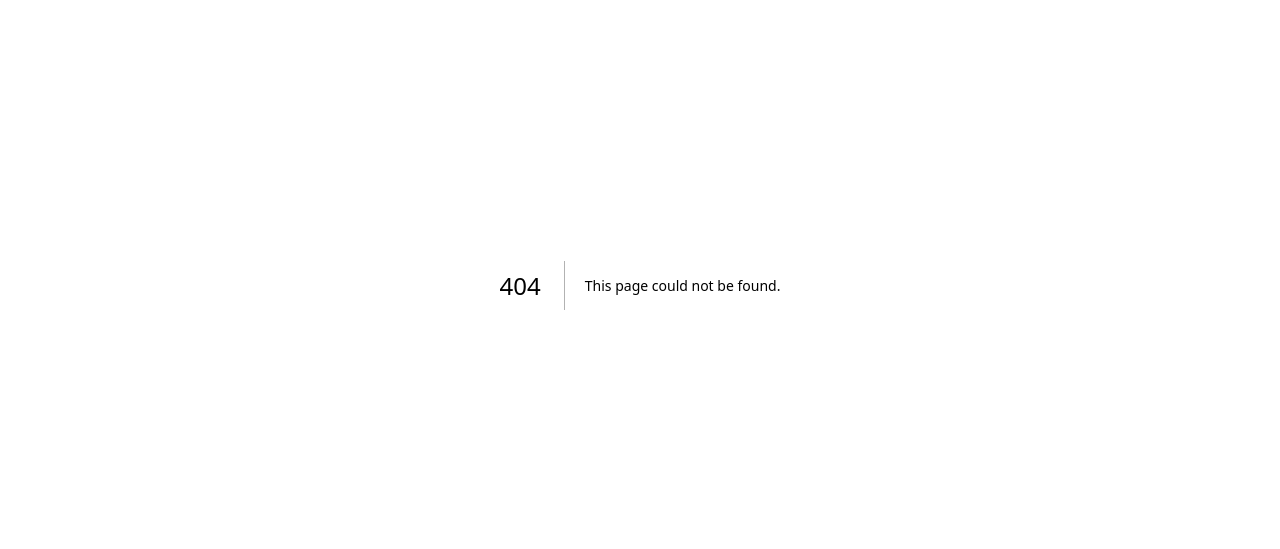
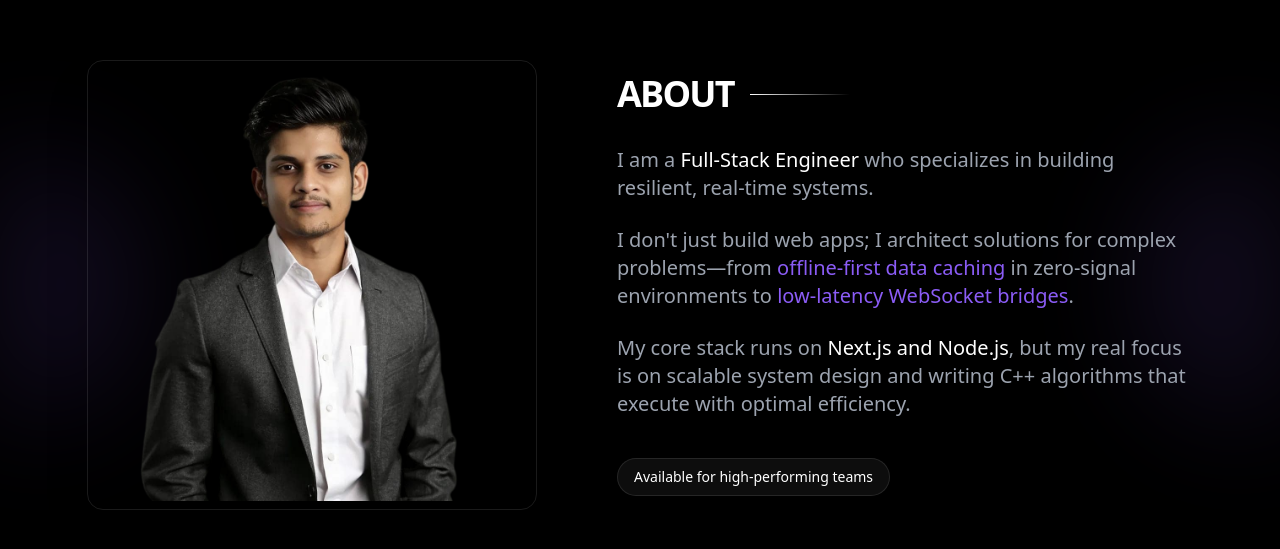
Before and after one commit to ParasKhandelwal1616/Paras-Portfolio-, a Next.js app in the folder portfolio/: page /About in a window 1280 px wide. Before the commit this address had no page. Shown: the part 115-664 px from the top of the page. Built offline with nearby package versions, Linux system fonts and the light colour scheme.

Commit message:
added the about section also the robo in the main page

```diff
--- a/portfolio/package.json
+++ b/portfolio/package.json
@@ -9,6 +9,7 @@
     "lint": "eslint"
   },
   "dependencies": {
+    "@splinetool/react-spline": "^4.1.0",
     "framer-motion": "^12.38.0",
     "lucide-react": "^0.577.0",
     "next": "16.1.6",
--- /dev/null
+++ b/portfolio/src/app/About/page.tsx
@@ -0,0 +1,107 @@
+"use client";
+import Image from "next/image";
+import { Space_Grotesk } from "next/font/google";
+import { motion } from "framer-motion";
+
+const spaceGrotesk = Space_Grotesk({
+  subsets: ["latin"],
+  weight: ["400", "500", "700"],
+  variable: "--font-space-grotesk",
+});
+
+export default function About() {
+  // Animation variants for staggered text
+  const fadeInUp = {
+    hidden: { opacity: 0, y: 20 },
+    visible: { opacity: 1, y: 0, transition: { duration: 0.6, ease: "easeOut" } }
+  };
+
+  const container = {
+    hidden: { opacity: 0 },
+    visible: {
+      opacity: 1,
+      transition: { staggerChildren: 0.1, delayChildren: 0.3 }
+    }
+  };
+
+  return (
+    <div className={`${spaceGrotesk.variable} relative flex min-h-screen w-full items-center justify-center bg-[#000000] overflow-hidden text-white font-sans`}>
+      {/* Background Glows */}
+      <div className="absolute inset-0 bg-[radial-gradient(circle_at_left,_#8b5cf6_10%,_transparent_10%)] opacity-15 blur-3xl" />
+      <div className="absolute inset-0 bg-[radial-gradient(circle_at_right,_#8b5cf6_10%,_transparent_10%)] opacity-15 blur-3xl" />
+
+      <div className="flex flex-col md:flex-row items-center gap-20 px-10 z-10">
+
+        {/* Left Section: Image with Hover Effect */}
+        <motion.div
+          initial={{ opacity: 0, scale: 0.9 }}
+          animate={{ opacity: 1, scale: 1 }}
+          transition={{ duration: 0.8 }}
+          className="group relative w-[450px] h-[450px] rounded-2xl p-2 border border-white/10 shadow-2xl overflow-hidden transition-all duration-500 hover:border-[#8b5cf6]/50 hover:shadow-[#8b5cf6]/20"
+        >
+          {/* Animated Gradient Border Overlay */}
+          <div className="absolute inset-0 bg-gradient-to-br from-[#8b5cf6]/20 via-transparent to-transparent opacity-0 group-hover:opacity-100 transition-opacity duration-500" />
+
+          <div className="relative h-full w-full overflow-hidden rounded-xl">
+            <Image
+              src="/my_photo.png"
+              alt="My Photo"
+              fill
+              className="object-cover transition-transform duration-700 ease-out group-hover:scale-110 grayscale-[20%] group-hover:grayscale-0"
+              loading="lazy"
+            />
+          </div>
+        </motion.div>
+
+        {/* Right Section: Text with Staggered Animation */}
+        <motion.div
+          variants={container}
+          initial="hidden"
+          animate="visible"
+          className="max-w-xl"
+        >
+          <div className="flex items-center gap-4 mb-8">
+            <motion.h1
+              variants={fadeInUp}
+              className="text-4xl font-bold tracking-tighter"
+            >
+              ABOUT
+            </motion.h1>
+            {/* The White Line you asked for */}
+            <motion.div
+              initial={{ width: 0 }}
+              animate={{ width: "100px" }}
+              transition={{ delay: 0.8, duration: 1, ease: "easeInOut" }}
+              className="h-[1px] bg-gradient-to-r from-white to-transparent"
+            />
+          </div>
+
+          <motion.div variants={fadeInUp} className="space-y-6 text-lg md:text-xl text-gray-400 font-medium leading-relaxed">
+            <p>
+              I am a <span className="text-white">Full-Stack Engineer</span> who specializes in building resilient, real-time systems.
+            </p>
+
+            <p>
+              I don't just build web apps; I architect solutions for complex problems—from
+              <span className="text-[#8b5cf6]"> offline-first data caching</span> in zero-signal environments to
+              <span className="text-[#8b5cf6]"> low-latency WebSocket bridges</span>.
+            </p>
+
+            <p>
+              My core stack runs on <span className="text-white">Next.js and Node.js</span>, but my real focus is on scalable system design and writing C++ algorithms that execute with optimal efficiency.
+            </p>
+
+            <motion.div
+              variants={fadeInUp}
+              className="pt-4"
+            >
+              <div className="inline-block px-4 py-2 border border-white/10 rounded-full bg-white/5 text-sm text-white hover:bg-white/10 transition-colors cursor-default">
+                Available for high-performing teams
+              </div>
+            </motion.div>
+          </motion.div>
+        </motion.div>
+      </div>
+    </div>
+  );
+}
--- a/portfolio/src/app/landing/page.tsx
+++ b/portfolio/src/app/landing/page.tsx
@@ -1,7 +1,17 @@
 'use client'
 import Image from "next/image";
+import dynamic from "next/dynamic";
 import { motion } from "framer-motion";
 import { useEffect, useState } from "react";
+
+const SplineScene = dynamic(() => import('../../components/Spline'), {
+  ssr: false,
+  loading: () => (
+    <div className="w-full h-full flex items-center justify-center">
+      <div className="w-8 h-8 rounded-full border-2 border-purple-500 border-t-transparent animate-spin" />
+    </div>
+  ),
+});
 
 const titles = [
   "Full Stack Developer",
@@ -54,37 +64,40 @@ export default function Landing() {
 
   return (
     <main className="relative flex min-h-screen w-full items-center justify-center bg-[#000000] overflow-hidden text-white">
-<p className="text-xs absolute top-5 uppercase tracking-[0.3em] text-purple-400 font-mono z-30">
+
+      {/* Top bar */}
+      <p className="text-xs absolute top-5 left-1/2 -translate-x-1/2 uppercase tracking-[0.3em] text-purple-400 font-mono z-30 whitespace-nowrap">
         &lt; Welcome to my portfolio /&gt;
       </p>
-
       <a
         href="https://drive.google.com/file/d/11LhUBdsIoAU_OSChcArDIMsIWgHk-1BL/view?usp=drive_link"
         target="_blank"
         rel="noopener noreferrer"
-  className="absolute top-16 z-30"
+        className="absolute top-14 left-1/2 -translate-x-1/2 z-30"
       >
         <button className="px-5 py-2 rounded-lg border border-purple-700/60 hover:border-purple-500 hover:bg-purple-900/30 transition-colors text-sm font-semibold cursor-pointer">
           Resume
         </button>
       </a>
 
+      {/* Purple Glow Background */}
+      <div className="absolute inset-0 bg-[radial-gradient(circle_at_center,_#8b5cf6_0%,_transparent_10%)] opacity-20 blur-3xl pointer-events-none" />
+      <div className="absolute inset-0 bg-[radial-gradient(circle_at_right_top,_#8b5cf6_0%,_transparent_40%)] opacity-10 blur-3xl pointer-events-none" />
 
-      {/* 🔥 Purple Glow Background */}
-      <div className="absolute inset-0
-        bg-[radial-gradient(circle_at_center,_#8b5cf6_0%,_transparent_1%)]
-        opacity-15 blur-2xl">
-      </div>
 
-      {/* ── DESKTOP (md+): your original layout, completely untouched ── */}
-      <div className="relative z-10 hidden md:flex w-full max-w-8xl items-center justify-between px-20">
+      {/* ── DESKTOP (md+) ── */}
+      {/* Grid: large left | fixed robot box | large right */}
+      <div
+        className="relative z-10 hidden md:grid w-full h-screen px-20"
+        style={{ gridTemplateColumns: '1fr 500px 1fr' }}
+      >
 
-        {/* LEFT */}
+        {/* LEFT — same size as before */}
         <motion.div
           initial={{ x: -100, opacity: 0 }}
           animate={{ x: 0, opacity: 1 }}
           transition={{ duration: 0.8, delay: 0.2 }}
-          className="flex flex-col gap-4 max-w-md"
+          className="flex flex-col justify-center gap-4 max-w-md"
         >
           <p className="text-xs uppercase tracking-[0.3em] text-purple-400 font-mono">
             Hello I&apos;m
@@ -99,7 +112,7 @@ export default function Landing() {
             initial={{ opacity: 0, y: 20 }}
             animate={{ opacity: 1, y: 0 }}
             transition={{ delay: 0.8, duration: 0.6 }}
-            className="mt-2 rounded-xl border border-purple-900/60 bg-[#0d1117]/80 backdrop-blur-sm p-4 font-mono text-sm shadow-lg shadow-purple-900/20"
+            className="rounded-xl border border-purple-900/60 bg-[#0d1117]/80 backdrop-blur-sm p-4 font-mono text-sm shadow-lg shadow-purple-900/20"
           >
             <div className="flex items-center gap-2 mb-3">
               <span className="w-3 h-3 rounded-full bg-red-500/80" />
@@ -133,28 +146,24 @@ export default function Landing() {
           </motion.div>
         </motion.div>
 
-        {/* CENTER IMAGE — ORIGINAL UNTOUCHED */}
-        <div className="relative w-[900] h-[500]">
-          <Image
-            src="/my_photo.png"
-            alt="My Photo"
-            width={1100}
-            height={1100}
-            className="z-20"
-            loading="lazy"
-          />
-          <div className="absolute inset-0 -z-10
-            bg-[radial-gradient(circle,_#8b5cf6,_transparent_60%)]
-            blur-xl opacity-30">
+        {/* CENTER — exactly 500×500px robot box, vertically centered */}
+        <div className="flex items-center justify-center">
+          <div
+            className="relative"
+            style={{ width: '500px', height: '500px' }}
+          >
+            {/* Purple glow behind robot */}
+            <div className="absolute inset-0 bg-[radial-gradient(circle,_#8b5cf6,_transparent_60%)] blur-2xl opacity-30 pointer-events-none -z-10" />
+            <SplineScene />
           </div>
         </div>
 
-        {/* RIGHT */}
+        {/* RIGHT — same size as before */}
         <motion.div
           initial={{ x: 100, opacity: 0 }}
           animate={{ x: 0, opacity: 1 }}
           transition={{ duration: 0.8, delay: 0.4 }}
-          className="text-right flex flex-col items-end gap-4 max-w-sm"
+          className="text-right flex flex-col items-end justify-center gap-4 max-w-sm ml-auto"
         >
           <p className="text-sm uppercase tracking-widest text-purple-400 font-mono">
             Open Source Enthusiast
@@ -198,27 +207,35 @@ export default function Landing() {
             transition={{ delay: 1.8 }}
             className="flex gap-3 mt-1"
           >
-            <a href="https://github.com/ParasKhandelwal1616" target="_blank" rel="noopener noreferrer"
-              className="px-5 py-2 rounded-lg bg-purple-600 hover:bg-purple-500 transition-colors text-sm font-semibold shadow-lg shadow-purple-900/40">
+            <a
+              href="https://github.com/ParasKhandelwal1616"
+              target="_blank"
+              rel="noopener noreferrer"
+              className="px-5 py-2 rounded-lg bg-purple-600 hover:bg-purple-500 transition-colors text-sm font-semibold shadow-lg shadow-purple-900/40"
+            >
               GitHub
             </a>
-            <a href="https://www.linkedin.com/in/paras-khandelwal/" target="_blank" rel="noopener noreferrer"
-              className="px-5 py-2 rounded-lg border border-purple-700/60 hover:border-purple-500 hover:bg-purple-900/30 transition-colors text-sm font-semibold">
+            <a
+              href="https://www.linkedin.com/in/paras-khandelwal/"
+              target="_blank"
+              rel="noopener noreferrer"
+              className="px-5 py-2 rounded-lg border border-purple-700/60 hover:border-purple-500 hover:bg-purple-900/30 transition-colors text-sm font-semibold"
+            >
               LinkedIn
             </a>
           </motion.div>
         </motion.div>
       </div>
 
-      {/* ── MOBILE (<md): stacked layout ── */}
-      <div className="relative z-10 flex md:hidden w-full flex-col items-center gap-6 px-6 pt-16 pb-10">
+      {/* ── MOBILE (<md) ── */}
+      <div className="relative z-10 flex md:hidden w-full flex-col items-center gap-6 px-6 pt-24 pb-10">
 
-        {/* Photo — circle, no border */}
+        {/* Photo */}
         <motion.div
           initial={{ opacity: 0, scale: 0.9 }}
           animate={{ opacity: 1, scale: 1 }}
           transition={{ duration: 0.7 }}
-          className="relative w-44 h-44 rounded-full overflow-hidden flex-shrink-0"
+          className="relative w-36 h-36 rounded-full overflow-hidden flex-shrink-0"
         >
           <Image
             src="/my_photo.png"
@@ -227,7 +244,6 @@ export default function Landing() {
             className="object-cover object-top"
             loading="lazy"
           />
-          <div className="absolute inset-0 -z-10 bg-[radial-gradient(circle,_#8b5cf6,_transparent_60%)] blur-xl opacity-30" />
         </motion.div>
 
         {/* Name */}
@@ -256,14 +272,14 @@ export default function Landing() {
           className="text-center flex flex-col items-center gap-1"
         >
           <span className="text-xs text-slate-500 font-mono uppercase tracking-widest">I am a</span>
-          <h2 className="text-2xl font-bold min-h-[2.5rem] flex items-center justify-center">
+          <h2 className="text-xl font-bold min-h-[2.5rem] flex items-center justify-center">
             <span className="bg-gradient-to-r from-purple-400 to-indigo-500 bg-clip-text text-transparent">
               {displayedText}
             </span>
             <motion.span
               animate={{ opacity: [1, 0, 1] }}
               transition={{ repeat: Infinity, duration: 0.8 }}
-              className="ml-1 inline-block w-[2px] h-[2rem] bg-purple-400 rounded-full align-middle"
+              className="ml-1 inline-block w-[2px] h-[1.5rem] bg-purple-400 rounded-full align-middle"
             />
           </h2>
         </motion.div>
@@ -310,12 +326,20 @@ export default function Landing() {
           transition={{ delay: 1.1 }}
           className="flex gap-3"
         >
-          <a href="https://github.com/ParasKhandelwal1616" target="_blank" rel="noopener noreferrer"
-            className="px-5 py-2 rounded-lg bg-purple-600 hover:bg-purple-500 transition-colors text-sm font-semibold shadow-lg shadow-purple-900/40">
+          <a
+            href="https://github.com/ParasKhandelwal1616"
+            target="_blank"
+            rel="noopener noreferrer"
+            className="px-5 py-2 rounded-lg bg-purple-600 hover:bg-purple-500 transition-colors text-sm font-semibold shadow-lg shadow-purple-900/40"
+          >
             GitHub
           </a>
-          <a href="https://www.linkedin.com/in/paras-khandelwal/" target="_blank" rel="noopener noreferrer"
-            className="px-5 py-2 rounded-lg border border-purple-700/60 hover:border-purple-500 hover:bg-purple-900/30 transition-colors text-sm font-semibold">
+          <a
+            href="https://www.linkedin.com/in/paras-khandelwal/"
+            target="_blank"
+            rel="noopener noreferrer"
+            className="px-5 py-2 rounded-lg border border-purple-700/60 hover:border-purple-500 hover:bg-purple-900/30 transition-colors text-sm font-semibold"
+          >
             LinkedIn
           </a>
         </motion.div>
--- a/portfolio/src/app/page.tsx
+++ b/portfolio/src/app/page.tsx
@@ -4,6 +4,7 @@ import Image from "next/image";
 import Loading from "./loading/page";
 import { useEffect, useState } from "react";
 import Landing from "./landing/page";
+import About from "./About/page";
 
 
 
@@ -28,6 +29,7 @@ if(isloading){
  return (
     <>
       <Landing />
+      <About/>
     </>
   );
 }
--- /dev/null
+++ b/portfolio/src/components/Spline.tsx
@@ -0,0 +1,19 @@
+'use client'
+import Spline from '@splinetool/react-spline';
+
+export default function SplineScene() {
+  return (
+    <div style={{ width: '100%', height: '100%', minHeight: '500px', position: 'relative' }}>
+      <Spline
+        scene="https://prod.spline.design/AMky1TygRJ1mN1Ez/scene.splinecode"
+        style={{
+          width: '90%',
+          height: '90%',
+          position: 'absolute',
+          top: 0,
+          left: 0,
+        }}
+      />
+    </div>
+  );
+}
```
Also changed, not shown: 1 other file (tests, documents, lock files or other folders). Lines whose indentation alone changed are shown as unchanged.
